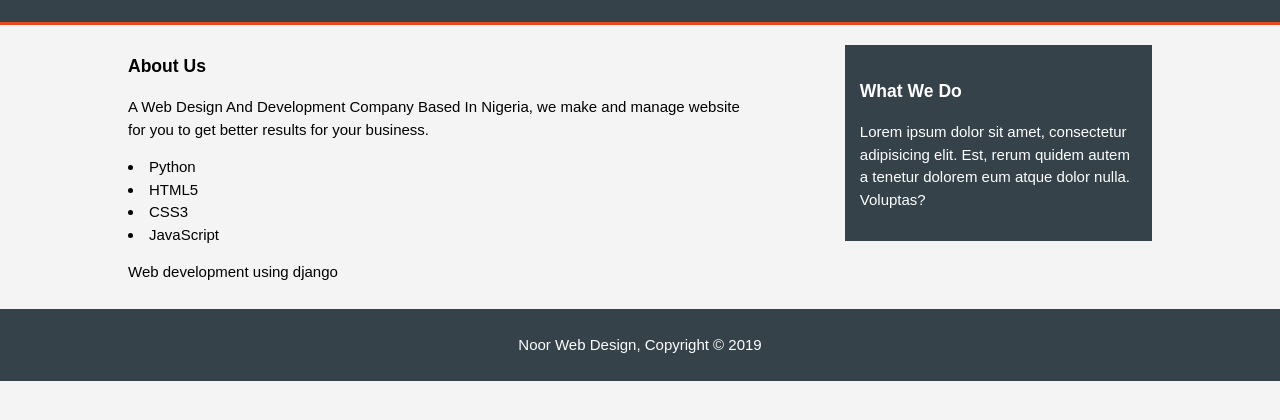
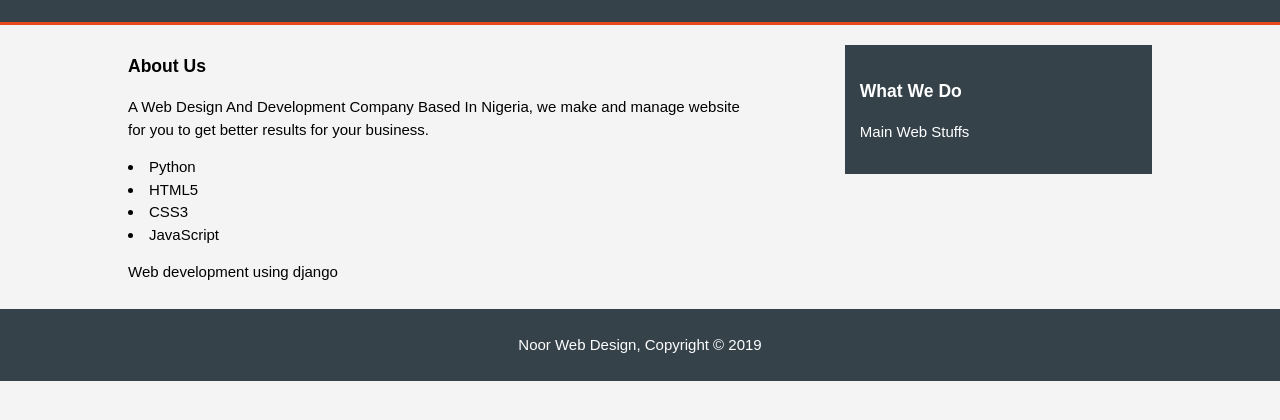
Before and after one commit to iamnur/myportfolio, a plain HTML site: page about.html in a window 1280 px wide. Shown: the part 68-488 px from the top of the page. Drawn offline with Linux system fonts and the light colour scheme.

Commit message:
Update about.html

```diff
--- a/about.html
+++ b/about.html
@@ -53,9 +53,7 @@
               What We Do
             </h3>
             <p>
-              Lorem ipsum dolor sit amet, consectetur adipisicing elit. Est,
-              rerum quidem autem a tenetur dolorem eum atque dolor nulla.
-              Voluptas?
+              Main Web Stuffs
             </p>
           </div>
         </aside>
```
